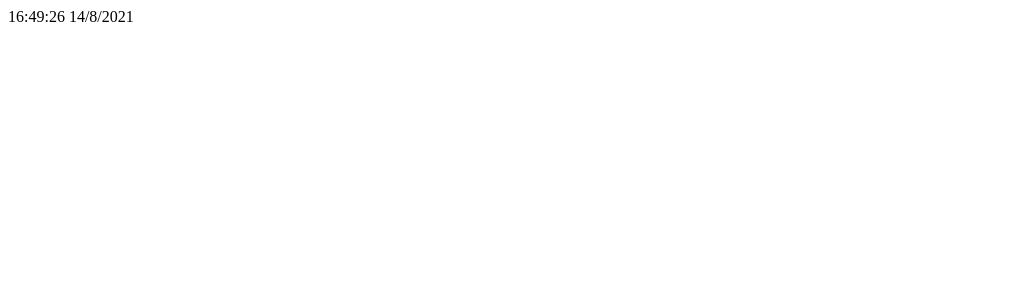
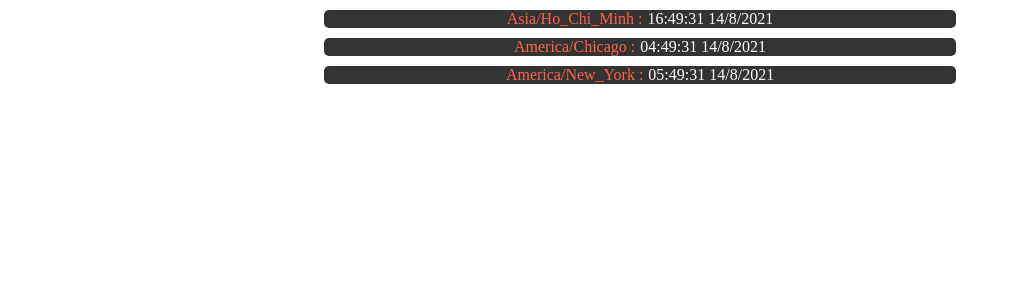
Before and after one commit to hashcott/react-fundamental, a React (Create React App) app: page / in a window 1280 px wide. Shown: the top 300 px of the page, without its empty margins (0-1010 px from the left). Built offline with nearby package versions, Linux system fonts and the light colour scheme.

Commit message:
life cycle

```diff
--- a/src/components/Clock.js
+++ b/src/components/Clock.js
@@ -6,14 +6,49 @@ export default class Clock extends Component {
 
     // Initial state
     this.state = {
-      date: new Date(),
+      date: new Date(), // 0x0001
     };
+    // references obj1 == obj2 // address memory
+  }
+  componentDidMount() {
+    console.log("Clock : component did mount");
+    setInterval(() => {
+      this.setState({
+        date: new Date(), // 0x0002
+      });
+    }, 1000);
+  }
+  componentDidUpdate() {
+    console.log("Clock : component did update");
   }
   render() {
+    console.log("Clock : render");
     const { format, timezone } = this.props; // { format, timezone }
     return (
-      <div>
-        {this.state.date.toLocaleString(format, { timeZone: timezone })}
+      <div
+        style={{
+          backgroundColor: "#333",
+          display: "flex",
+          justifyContent: "center",
+          alignItems: "center",
+          color: "white",
+          borderRadius: "5px",
+          width: "50%",
+          margin: "10px auto",
+        }}
+      >
+        <span
+          style={{
+            display: "inline-block",
+            marginRight: "5px",
+            color: "tomato",
+          }}
+        >
+          {timezone} :
+        </span>
+        <span>
+          {this.state.date.toLocaleString(format, { timeZone: timezone })}
+        </span>
       </div>
     );
   }
--- a/src/screens/Home.js
+++ b/src/screens/Home.js
@@ -6,6 +6,8 @@ export default class Home extends Component {
       <div>
         {/* pass value to component */}
         <Clock format="vi-VN" timezone="Asia/Ho_Chi_Minh" />
+        <Clock format="vi-VN" timezone="America/Chicago" />
+        <Clock format="vi-VN" timezone="America/New_York" />
       </div>
     );
   }
```
